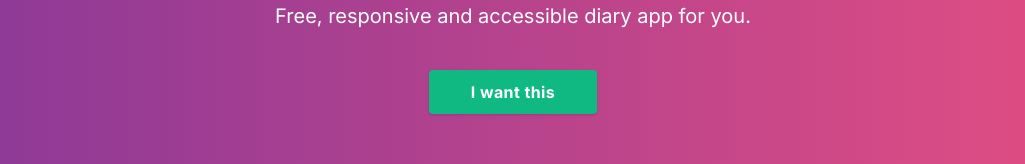
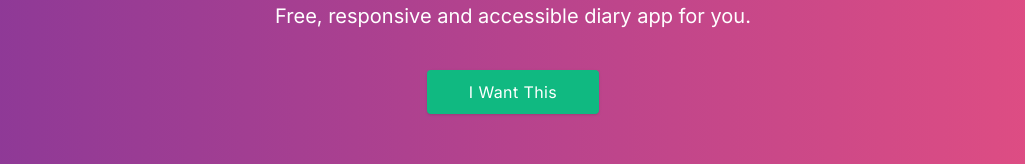
Before and after one commit to SankThomas/diary-app, a React (Create React App) app: page / in a window 1280 px wide. Shown: the part 429-593 px from the top of the page, without its empty margins (127-1152 px from the left). Built offline with nearby package versions, Linux system fonts and the light colour scheme; what remarkable would draw is missing.

Commit message:
lighten and ccapitalize button font

```diff
--- a/src/index.css
+++ b/src/index.css
@@ -56,7 +56,7 @@ body {
 }
 
 .btn {
-  @apply bg-emerald-500 py-2 px-10 rounded shadow text-white font-bold tracking-wide border-2 border-emerald-500 hover:bg-transparent transition-all duration-150;
+  @apply bg-emerald-500 py-2 px-10 rounded shadow text-white capitalize tracking-wide border-2 border-emerald-500 hover:bg-transparent transition-all duration-150;
 }
 
 .btn-icon {
```
